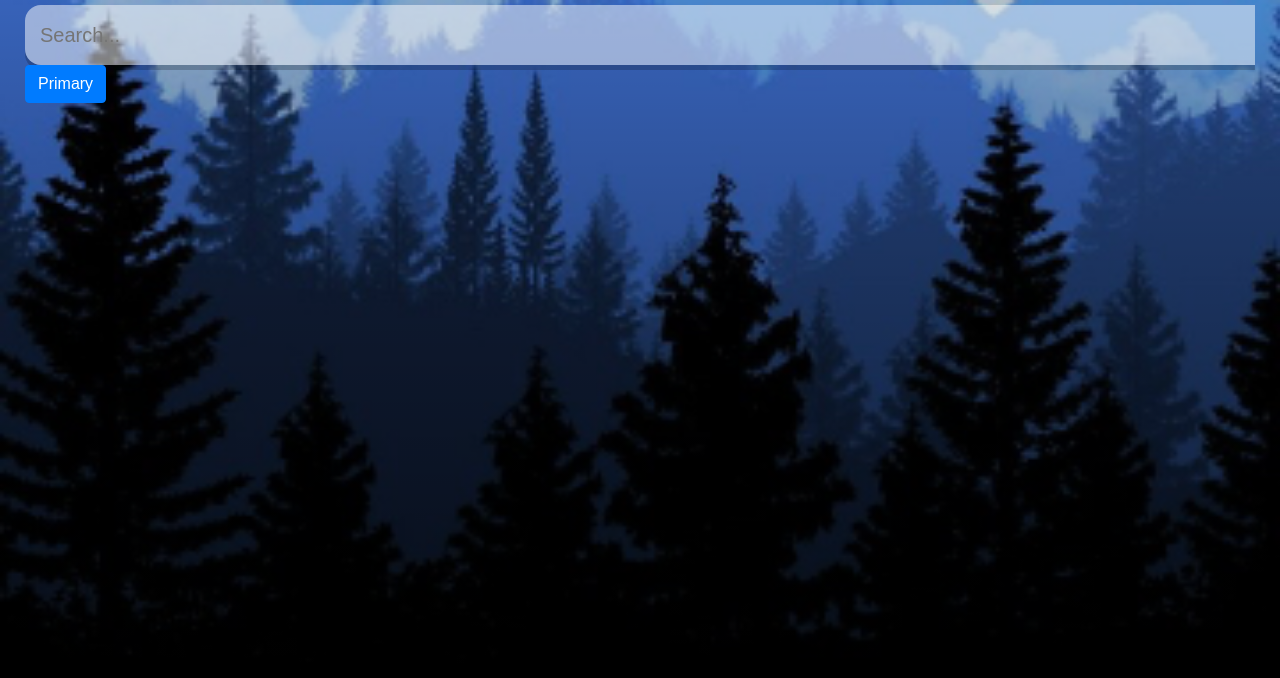
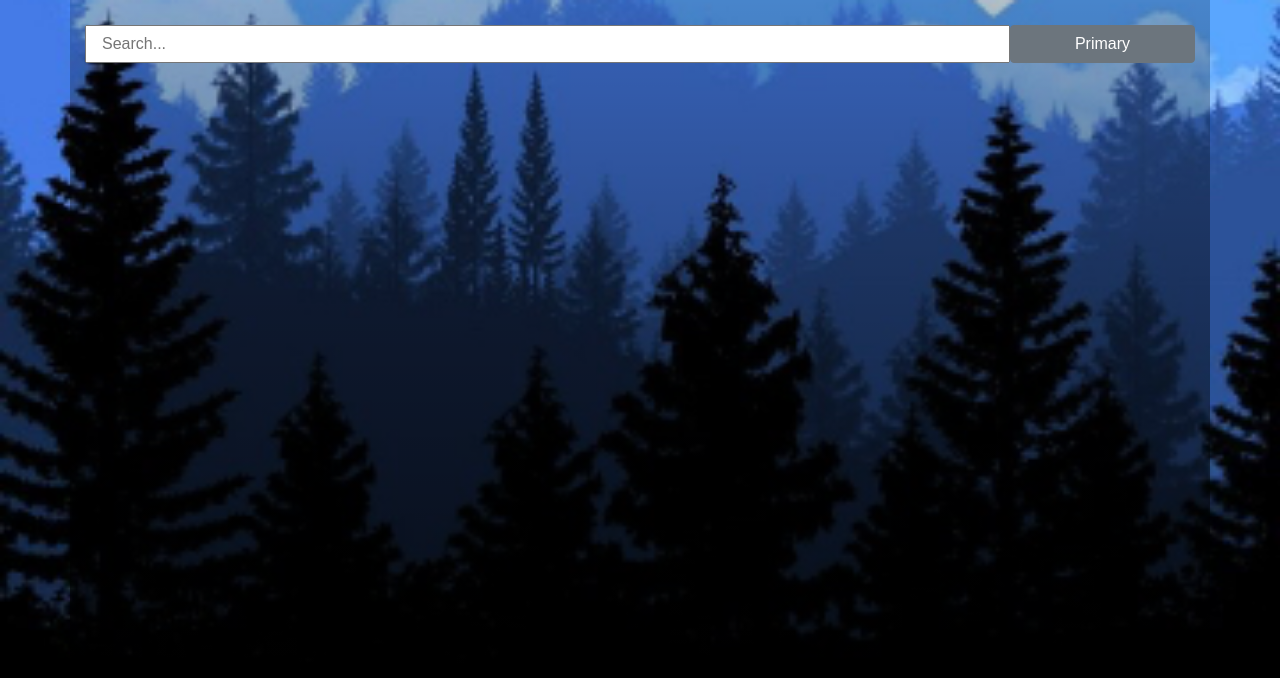
Before and after one commit to barksanto/weather-react, a React (Create React App) app: page / in a window 1280 px wide. Shown: the top 678 px of the page. Built offline with nearby package versions, Linux system fonts and the light colour scheme.

Commit message:
changed button to secondary bootstrap styling

```diff
--- a/src/App.js
+++ b/src/App.js
@@ -39,16 +39,17 @@ function App() {
 
   return (
     <div className={(typeof weather.main != "undefined") ? ((weather.main.temp > 60) ? 'app warm' : 'app') : 'app'}>
-      <main>
-        <div className="search-box">
+      <main className="container">
+        <div className="search-box row">
           <input
             type="text"
             className="search-bar"
             placeholder="Search..."
             onChange={e => setQuery(e.target.value)}
             value={query}
-            onKeyPress={search} />
-          <button type="button" class="btn btn-primary">Primary</button>
+            onKeyPress={search}
+            className="col-10" />
+          <button type="button" class="btn btn-secondary col-2 search-button">Primary</button>
         </div>
 
         {(typeof weather.main != "undefined") ? (
```
